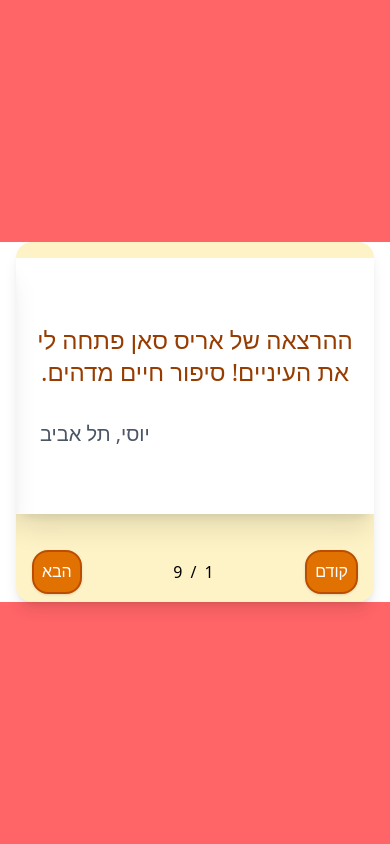
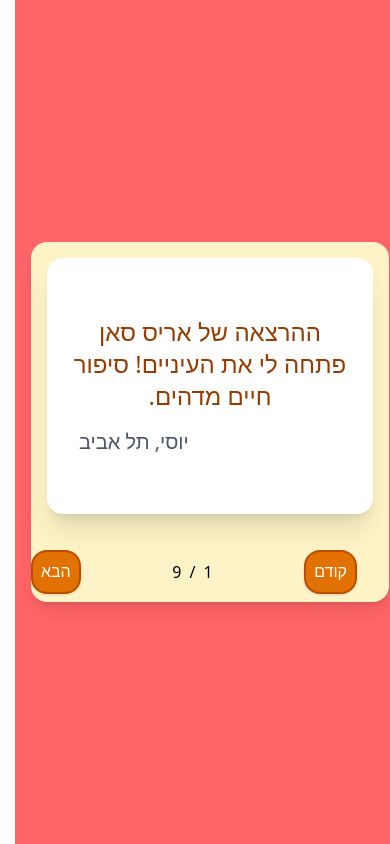
Before and after one commit to Oravid85/mynewsite, a React (Vite) app: page /test in a window 390 px wide. Built offline with nearby package versions, Linux system fonts and the light colour scheme; a web font is replaced by a local one.

Commit message:
refactor: improve layout and styling in RecomCar component for better responsiveness

```diff
--- a/src/components/RecomCar.jsx
+++ b/src/components/RecomCar.jsx
@@ -25,16 +25,16 @@ export default function RecomCar({
 
   console.log("bgcolor", bgcolor, lectureData, aboutMe);
   return (
-    <div className={`${bgcolor} w-full flex justify-center my-4 md:mb-0`}>
-      <div className="flex flex-col relative h-[360px] w-fit max-w-xl mx-4 overflow-hidden rounded-2xl shadow-lg bg-amber-100">
+    <div className={` w-full flex justify-center my-4 md:mb-0 `}>
+      <div className="flex flex-col relative h-[360px] w-full max-w-xl mx-4 overflow-hidden rounded-2xl shadow-lg bg-amber-100 p-4">
         <div
-          className="  h-[280px] flex transition-transform duration-500 ease-in-out my-4  "
-          style={{ transform: `translateX(+${currentIndex * 100}%)` }}
+          className="  h-[280px] flex transition-transform duration-500 ease-in-out gap-4.5  "
+          style={{ transform: `translateX(+${currentIndex * 104}%)` }}
         >
           {items.map((item, index) => (
             <div
               key={index}
-              className="w-full flex-shrink-0 flex flex-col gap-4 items-center justify-center bg-white h-64 shadow-xl"
+              className="flex-shrink-0 flex flex-col w-full items-center justify-center bg-white h-64 rounded-2xl shadow-xl p-2 "
             >
               <p className="text-2xl md:text-xl text-center font-medium text-amber-800 px-4">
                 {item.text}
```
